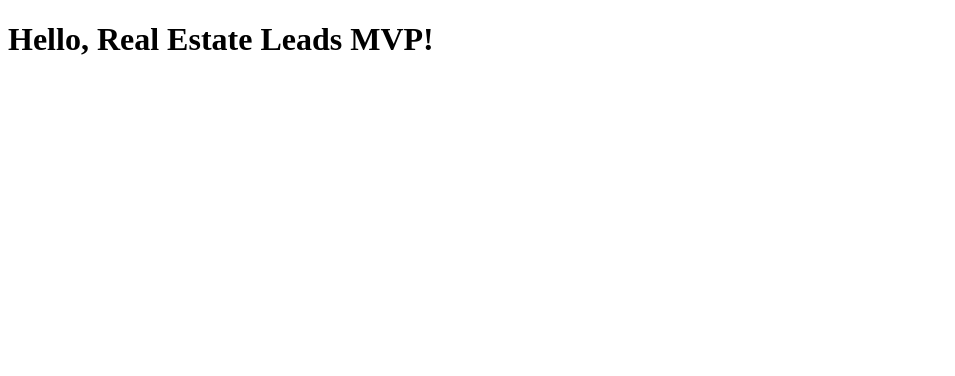
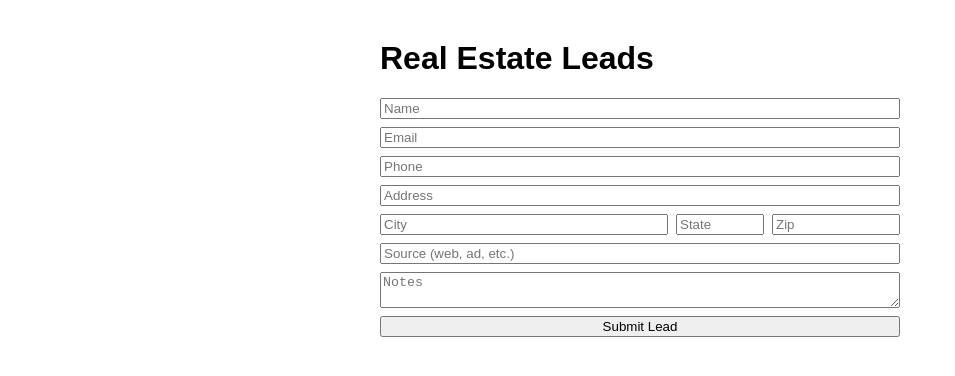
Before and after one commit to zanjayss/real-estate-leads-mvp, a Next.js app: page / in a window 1280 px wide. Shown: the top 376 px of the page, without its empty margins (0-955 px from the left). Built offline with nearby package versions, Linux system fonts and the light colour scheme.

Commit message:
Add simple lead capture form

```diff
--- a/src/pages/index.tsx
+++ b/src/pages/index.tsx
@@ -1,3 +1,39 @@
+import { useState } from 'react';
+
 export default function Home() {
-  return <h1>Hello, Real Estate Leads MVP!</h1>
+  const [status, setStatus] = useState<string | null>(null);
+
+  async function onSubmit(e: React.FormEvent<HTMLFormElement>) {
+    e.preventDefault();
+    setStatus('Sending...');
+    const form = new FormData(e.currentTarget);
+    const payload = Object.fromEntries(form.entries());
+    const res = await fetch('/api/leads', {
+      method: 'POST',
+      headers: { 'Content-Type': 'application/json' },
+      body: JSON.stringify(payload),
+    });
+    setStatus(res.ok ? 'Saved!' : 'Failed.');
+  }
+
+  return (
+    <main style={{ maxWidth: 520, margin: '40px auto', fontFamily: 'sans-serif' }}>
+      <h1>Real Estate Leads</h1>
+      <form onSubmit={onSubmit} style={{ display: 'grid', gap: 8 }}>
+        <input name="name" placeholder="Name" />
+        <input name="email" placeholder="Email" />
+        <input name="phone" placeholder="Phone" />
+        <input name="address" placeholder="Address" />
+        <div style={{ display: 'flex', gap: 8 }}>
+          <input name="city" placeholder="City" style={{ flex: 1 }} />
+          <input name="state" placeholder="State" style={{ width: 80 }} />
+          <input name="zip" placeholder="Zip" style={{ width: 120 }} />
+        </div>
+        <input name="source" placeholder="Source (web, ad, etc.)" />
+        <textarea name="notes" placeholder="Notes" />
+        <button type="submit">Submit Lead</button>
+      </form>
+      {status && <p>{status}</p>}
+    </main>
+  );
 }
```
